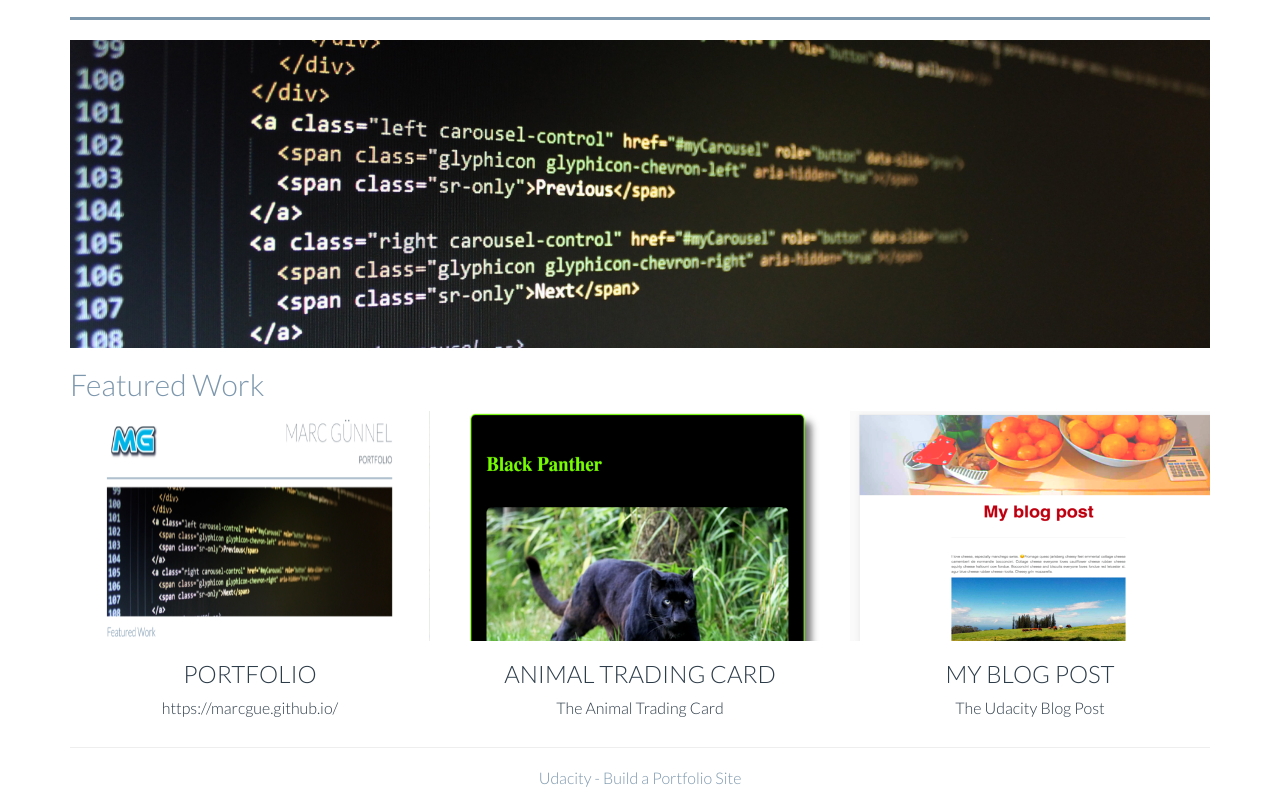
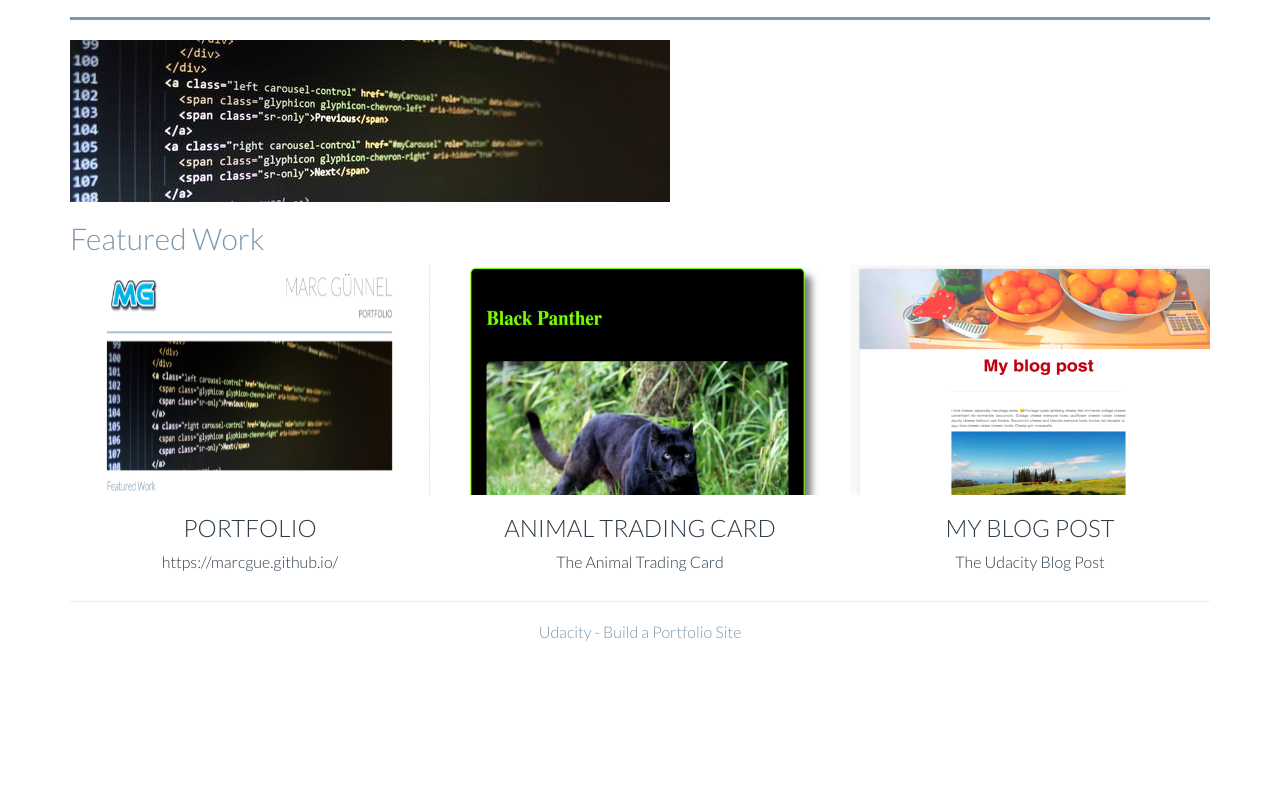
Before and after one commit to MarcGue/marcgue.github.io, a website: page index.html in a window 1280 px wide. Shown: the part 145-942 px from the top of the page. After the commit the page ends 800 px from the top, so only its background shows below. Drawn offline with Linux system fonts and the light colour scheme.

Commit message:
changed responsive of jumbotron

```diff
--- a/index.html
+++ b/index.html
@@ -40,7 +40,10 @@
 
     <div class="row">
       <div class="col-md-12">
-        <img class="img-responsive" src="img/pexels-photo-270360.jpeg" alt="Jumbotron">
+        <picture>
+          <source media="(min-width: 599px)" srcset="img/pexels-photo-270360-600_medium.jpeg" />
+          <img class="img-responsive" src="img/pexels-photo-270360-400_small.jpeg" alt="Jumbotron">
+        <picture>
       </div>
     </div>
 
```
